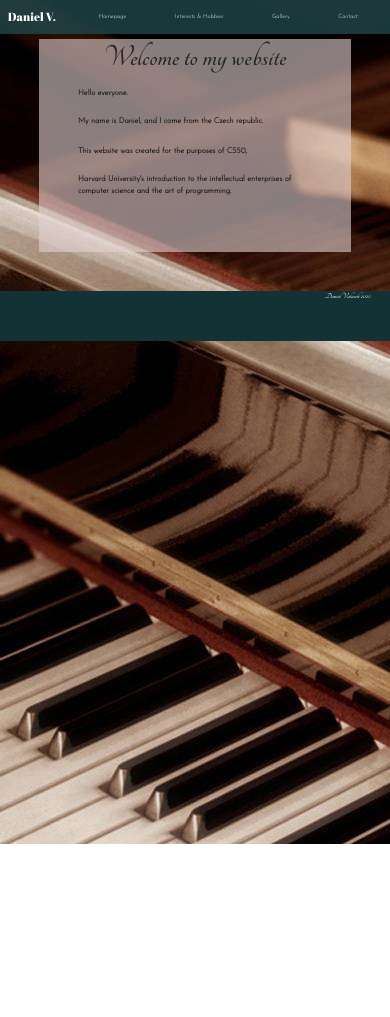
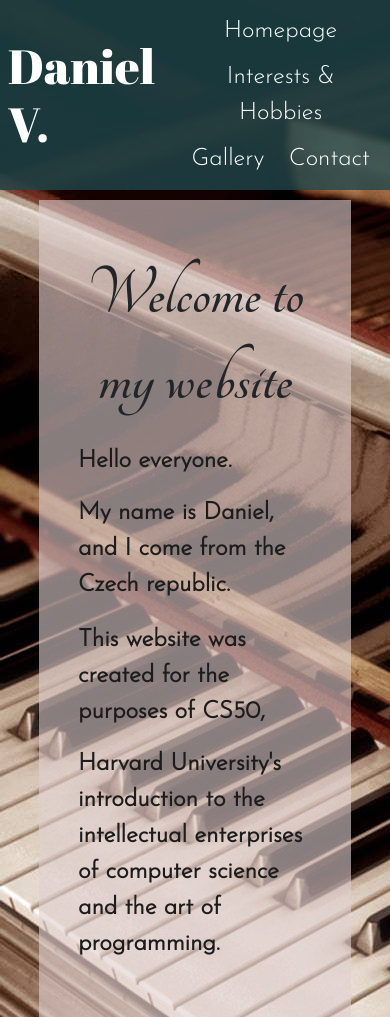
Before and after one commit to dondowoldo/dondowoldo.github.io, a plain HTML site: page index.html in a window 390 px wide. Before the commit the page ends 844 px from the top, so only its background shows below. Drawn offline with nearby package versions, Linux system fonts and the light colour scheme.

Commit message:
update mobile view fix

```diff
--- a/index.html
+++ b/index.html
@@ -23,8 +23,8 @@
 <title>Daniel's Webpage</title>
 </head>
 <body>
-    <div class="main_container">
-        <div class="head">
+    <div class="outer_container">
+        <header>
             <h1 id="name">Daniel V.</h1>
             <div class="top_nav" ul>
                 <li><button class="top_button">Homepage</button></li>
@@ -33,8 +33,7 @@
                 <li><button class="top_button">Contact</button></li>
 
             </div>
-        </div>
-
+        </header>
         <div class="inner_container">
             <h2 id="welcome">Welcome to my website</h2>
             <div class="first_paragraph">
@@ -43,16 +42,9 @@
                 <p class="p_topspace">This website was created for the purposes of CS50,</p>
                 <p>Harvard University's introduction to the intellectual enterprises of computer science and the art of programming.</p>
             </div>
+        </div>
+    </div>
+</body>
 
 
-        </div>
-
-
-    </div>
-    <footer>
-        <p><i>Daniel Valasek 2022</i></p>
-    </footer>
-
-</body>
-
 </html>
--- a/styles.css
+++ b/styles.css
@@ -1,14 +1,24 @@
-.head
+body
+{
+    background-image: url("./images/piano2.jpg");
+    background-repeat: no-repeat;
+}
+
+.outer_container
+{
+    display: flex;
+    height: auto;
+}
+
+header
 {
     padding: 2%;
     display: flex;
     justify-content: left;
-    background-color: 	hsl(187, 41%, 21%, 0.8);
+    background-color: hsl(187, 41%, 21%, 0.8);
     position: fixed;
     top: 0;
-    z-index: 3;
     width: 100%;
-
 }
 
 #name
@@ -18,7 +28,7 @@
     font-weight: normal;
     margin-top: auto;
     margin-bottom: auto;
-    font-size: 3vw;
+    font-size: 48px;
 }
 
 .top_nav
@@ -34,7 +44,7 @@
     width: 70%;
     color: white;
     font-family: 'Josefin Sans', sans-serif;
-    font-size: 1.5vw;
+    font-size: 24px;
 }
 
 .top_button
@@ -58,26 +68,18 @@
     box-shadow: 0 12px 16px 0 rgba(0,0,0,0.24), 0 17px 50px 0 rgba(0,0,0,0.19);
 }
 
-
 .inner_container
 {
-    display: block;
+    flex-direction: column;
+    display: flex;
     background: hsla(0, 22%, 85%, 0.6);
-    width: 80%;
-    height: 80%;
-    margin-top: 10%;
-    margin-bottom: 10%;
+    max-width: 80%;
+    height: 100%;
+    margin-top: 200px;
     margin-right: 10%;
     margin-left: 10%;
-    padding-left: 10%;
-    padding-right: 10%;
-    padding-bottom: 10%;
-    z-index: 1;
-}
-
-body
-{
-    background-image: url("/images/piano2.jpg");
+    padding: 10%;
+    align-items: stretch;
 }
 
 #welcome
@@ -86,17 +88,18 @@ body
     font-family: 'Sen', sans-serif;
     font-family: 'Tangerine', cursive;
     font-weight: bold;
-    font-size: 8vw;
+    font-size: 72px;
     text-align: center;
 }
 
+
+
 .first_paragraph
 {
-    position: relative;
     margin-top: 5%;
     font-family: 'Josefin Sans', sans-serif;
     font-weight: bold;
-    font-size: 2vw;
+    font-size: 24px;;
     color:rgb(29, 28, 28)
 }
 
@@ -105,18 +108,15 @@ body
     margin-top: 8%;
 }
 
-footer
+/*footer
 {
-    display:flex;
     height:50px;
     width: 100%;
     background-color: #123236;
     font-family: 'Sen', sans-serif;
     font-family: 'Tangerine', cursive;
     color: white;
-    font-size: 2vw;
     padding-left: 20px;
     padding-right: 20px;
-    justify-content: flex-end;
-
-}
+    bottom: 0;
+} */
```
Lines whose indentation alone changed are shown as unchanged.
